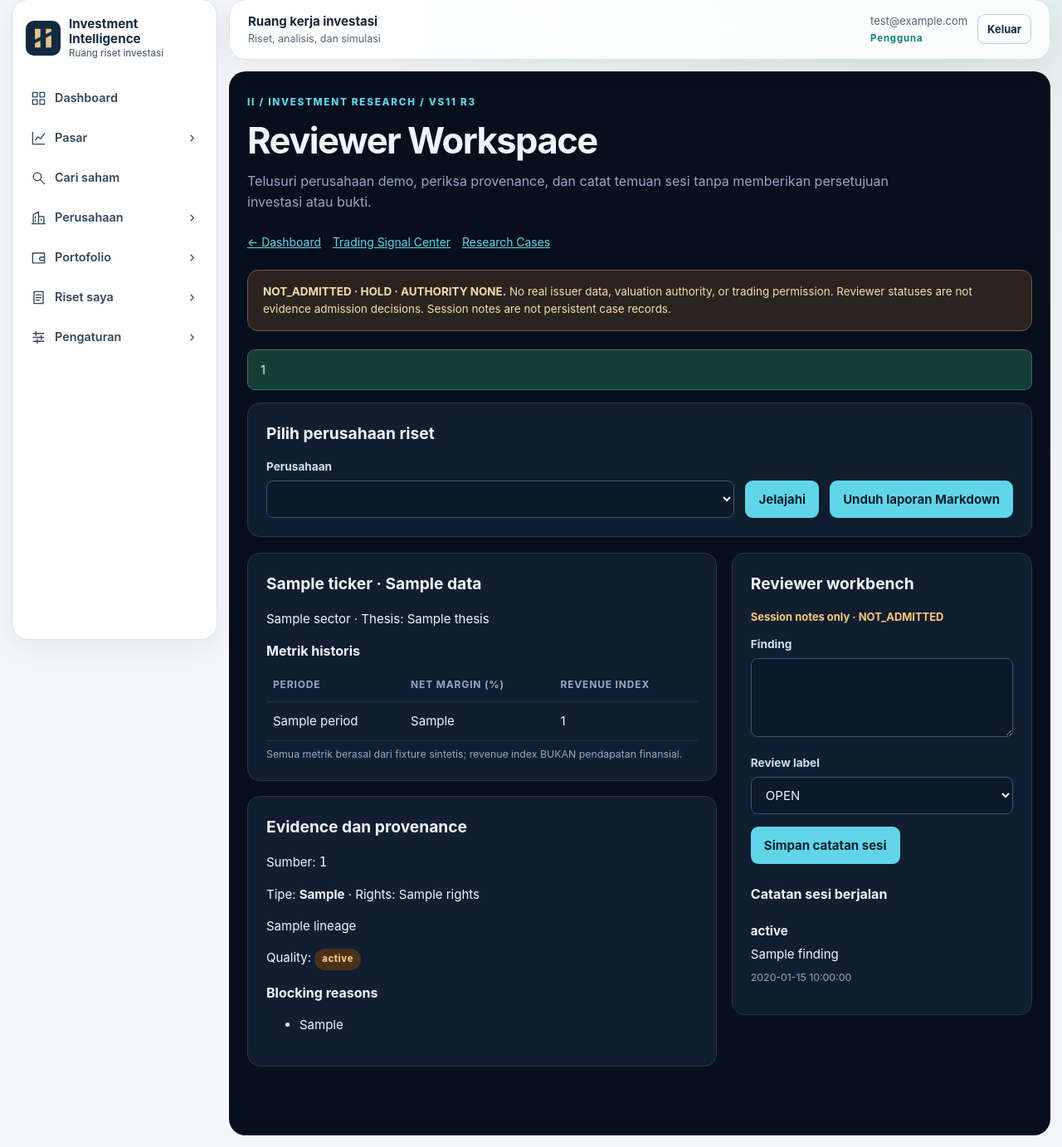
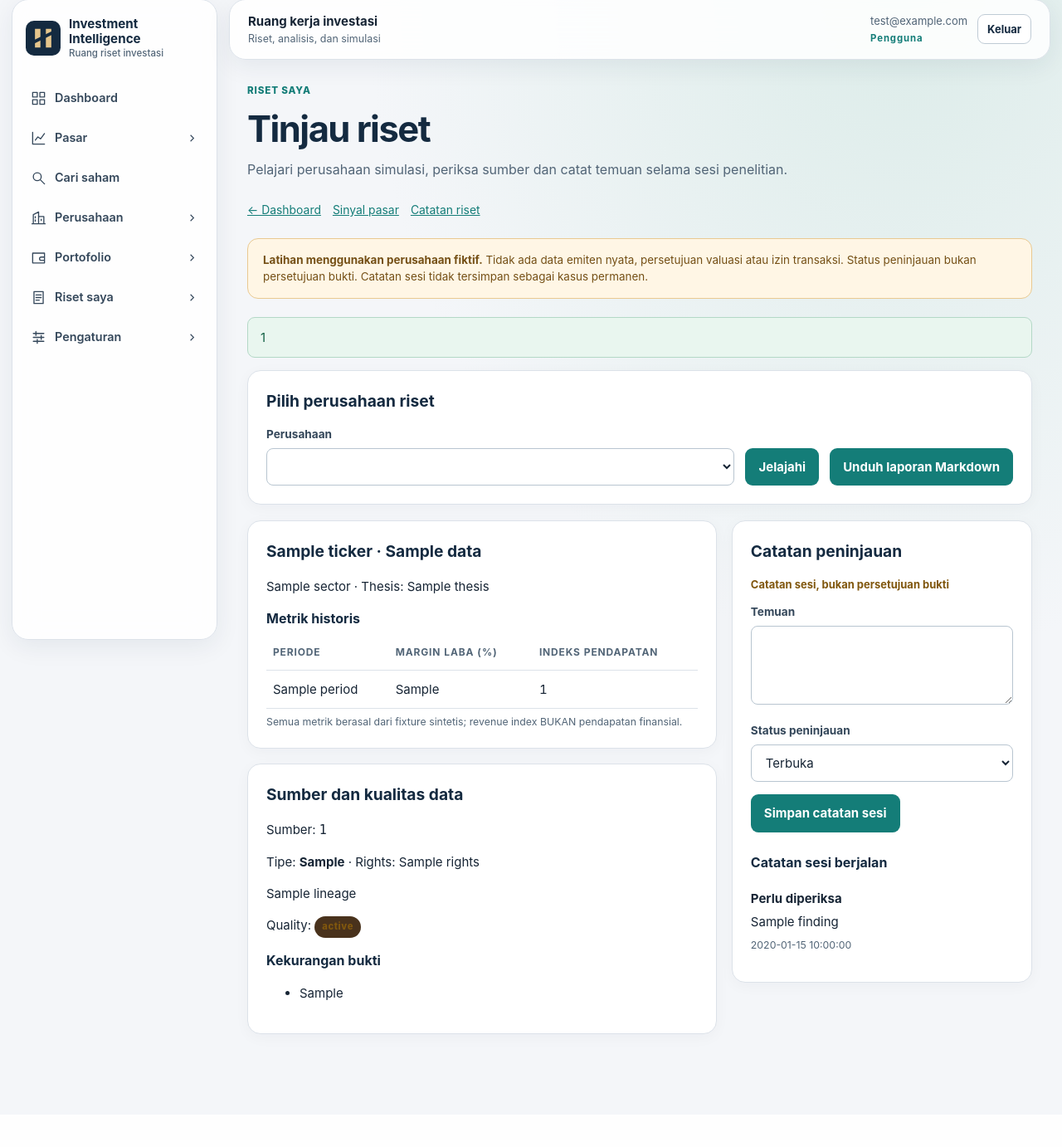
Before and after one commit to fajarnurmanto-source/investment-intelligence, a Laravel app: template laravel_app/resources/views/ii/workspace.blade.php in a window 1280 px wide. Shown: the part 15-1397 px from the top of the page at 83% size. After the commit the page ends 1269 px from the top, so only its background shows below. Run offline with Laravel 12, Linux system fonts and the light colour scheme; a user stored in the database is signed in; data comes from the database, SQL or seed files in the repository; tables that the repository leaves empty hold one stand-in row (values such as "Sample post"); the template is opened without the code that fills it: most values are stand-ins (such as "Sample title", 1, 10 or a date in 2020); lists and menus that the app fills with data are empty.

Commit message:
PXT full migration: workspace institutional surfaces and research language

```diff
--- a/laravel_app/resources/views/ii/workspace.blade.php
+++ b/laravel_app/resources/views/ii/workspace.blade.php
@@ -1,6 +1,7 @@
 @extends('ii.layout')
 
-@section('title', 'Reviewer Workspace')
+@section('title', 'Tinjau riset')
+@section('surface','ii-light-content')
 
 @push('styles')
 <style>
@@ -23,19 +24,18 @@
 @endpush
 
 @section('content')
-<p class="eyebrow">II / Investment Research / VS11 R3</p>
-<h1>Reviewer Workspace</h1>
-<p class="lead">Telusuri perusahaan demo, periksa provenance, dan catat temuan sesi tanpa memberikan persetujuan investasi atau bukti.</p>
+<p class="eyebrow">Riset saya</p>
+<h1>Tinjau riset</h1>
+<p class="lead">Pelajari perusahaan simulasi, periksa sumber dan catat temuan selama sesi penelitian.</p>
 
 <nav class="research-workspace-links" aria-label="Tautan terkait workspace reviewer">
     <a href="{{ route('ii.dashboard') }}">← Dashboard</a>
-    <a href="{{ route('ii.signals.index') }}">Trading Signal Center</a>
-    <a href="{{ route('ii.cases.index') }}">Research Cases</a>
+    <a href="{{ route('ii.signals.index') }}">Sinyal pasar</a>
+    <a href="{{ route('ii.cases.index') }}">Catatan riset</a>
 </nav>
 
 <div class="boundary" role="note">
-    <strong>NOT_ADMITTED · HOLD · AUTHORITY NONE.</strong> No real issuer data, valuation authority, or trading permission.
-    Reviewer statuses are not evidence admission decisions. Session notes are not persistent case records.
+    <strong>Latihan menggunakan perusahaan fiktif.</strong> Tidak ada data emiten nyata, persetujuan valuasi atau izin transaksi. Status peninjauan bukan persetujuan bukti. Catatan sesi tidak tersimpan sebagai kasus permanen.
 </div>
 
 @if(session('ii_vs4_notice'))
@@ -68,7 +68,7 @@
             <h3>Metrik historis</h3>
             <div class="tablewrap" role="region" aria-label="Metrik historis perusahaan" tabindex="0">
                 <table class="research-workspace-table">
-                    <thead><tr><th scope="col">Periode</th><th scope="col">Net margin (%)</th><th scope="col">Revenue index</th></tr></thead>
+                    <thead><tr><th scope="col">Periode</th><th scope="col">Margin laba (%)</th><th scope="col">Indeks pendapatan</th></tr></thead>
                     <tbody>
                         @foreach($data['history'] as $r)
                             <tr><td>{{ $r['period'] }}</td><td>{{ $r['net_margin_pct'] }}</td><td>{{ $r['revenue_index'] }}</td></tr>
@@ -80,12 +80,12 @@
         </section>
 
         <section class="panel" aria-labelledby="research-provenance-heading">
-            <h2 id="research-provenance-heading">Evidence dan provenance</h2>
+            <h2 id="research-provenance-heading">Sumber dan kualitas data</h2>
             <p>Sumber: <code>{{ $data['provenance']['source_id'] }}</code></p>
             <p>Tipe: <strong>{{ $data['provenance']['source_type'] }}</strong> · Rights: {{ $data['provenance']['rights'] }}</p>
             <p>{{ $data['provenance']['lineage'] }}</p>
             <p>Quality: <span class="badge amber">{{ $data['quality']['state'] }}</span></p>
-            <h3>Blocking reasons</h3>
+            <h3>Kekurangan bukti</h3>
             <ul>
                 @foreach($data['quality']['blocking_reasons'] as $reason)
                     <li>{{ $reason }}</li>
@@ -95,21 +95,21 @@
     </div>
 
     <section class="panel" aria-labelledby="research-session-notes-heading">
-        <h2 id="research-session-notes-heading">Reviewer workbench</h2>
-        <p class="research-workspace-status">Session notes only · NOT_ADMITTED</p>
+        <h2 id="research-session-notes-heading">Catatan peninjauan</h2>
+        <p class="research-workspace-status">Catatan sesi, bukan persetujuan bukti</p>
         <form method="POST" action="{{ url('/ii/workspace/note') }}">
             @csrf
             <input type="hidden" name="ticker" value="{{ $ticker }}">
             <div class="field">
-                <label for="research-workspace-finding">Finding</label>
+                <label for="research-workspace-finding">Temuan</label>
                 <textarea class="research-workspace-textarea" id="research-workspace-finding" name="finding" required maxlength="1000">{{ old('finding') }}</textarea>
             </div>
             <div class="field">
-                <label for="research-workspace-review-status">Review label</label>
+                <label for="research-workspace-review-status">Status peninjauan</label>
                 <select name="review_status" id="research-workspace-review-status">
-                    <option value="OPEN">OPEN</option>
-                    <option value="NEEDS_EVIDENCE">NEEDS_EVIDENCE</option>
-                    <option value="REVIEWED_SYNTHETIC">REVIEWED_SYNTHETIC</option>
+                    <option value="OPEN">Terbuka</option>
+                    <option value="NEEDS_EVIDENCE">Perlu bukti tambahan</option>
+                    <option value="REVIEWED_SYNTHETIC">Simulasi telah ditinjau</option>
                 </select>
             </div>
             <button type="submit">Simpan catatan sesi</button>
@@ -120,7 +120,7 @@
         <h3 style="margin-top:24px">Catatan sesi berjalan</h3>
         @forelse($notes as $n)
             <div class="research-workspace-note">
-                <strong>{{ $n['review_status'] }}</strong>
+                <strong>{{ match($n['review_status']) { 'OPEN'=>'Terbuka','NEEDS_EVIDENCE'=>'Perlu bukti tambahan','REVIEWED_SYNTHETIC'=>'Simulasi telah ditinjau',default=>'Perlu diperiksa' } }}</strong>
                 <p>{{ $n['finding'] }}</p>
                 <span class="hint">{{ $n['created_at'] }}</span>
             </div>
```
